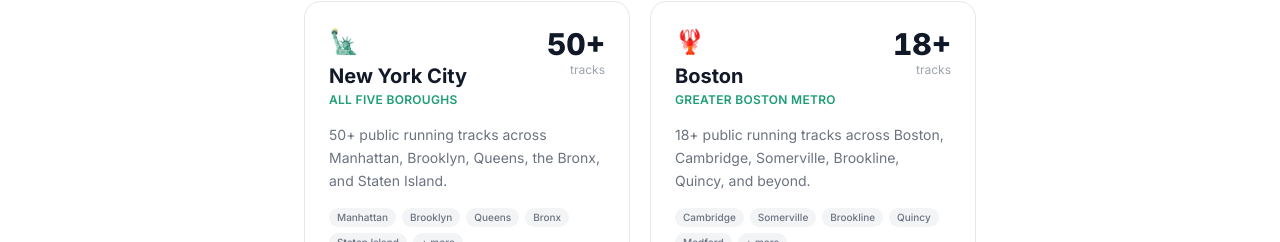
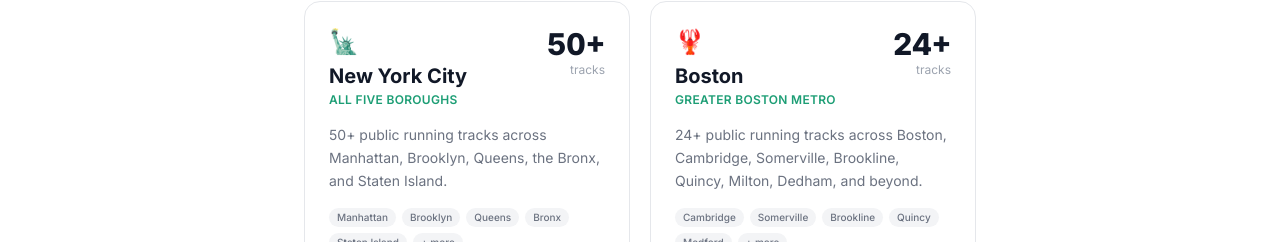
Before and after one commit to willsilverstein/TrackFinderNYC, a Next.js app: page / in a window 1280 px wide. Shown: the part 344-586 px from the top of the page. Built offline with nearby package versions, Linux system fonts and the light colour scheme.

Commit message:
Update Boston track count to 24+ on landing page

```diff
--- a/components/LandingPage.tsx
+++ b/components/LandingPage.tsx
@@ -18,8 +18,8 @@ const CITIES = [
     key: "boston",
     name: "Boston",
     tagline: "Greater Boston metro",
-    description: "18+ public running tracks across Boston, Cambridge, Somerville, Brookline, Quincy, and beyond.",
-    trackCount: 18,
+    description: "24+ public running tracks across Boston, Cambridge, Somerville, Brookline, Quincy, Milton, Dedham, and beyond.",
+    trackCount: 24,
     url: "https://boston.trackfindernyc.com",
     emoji: "🦞",
     neighborhoods: ["Cambridge", "Somerville", "Brookline", "Quincy", "Medford"],
```
